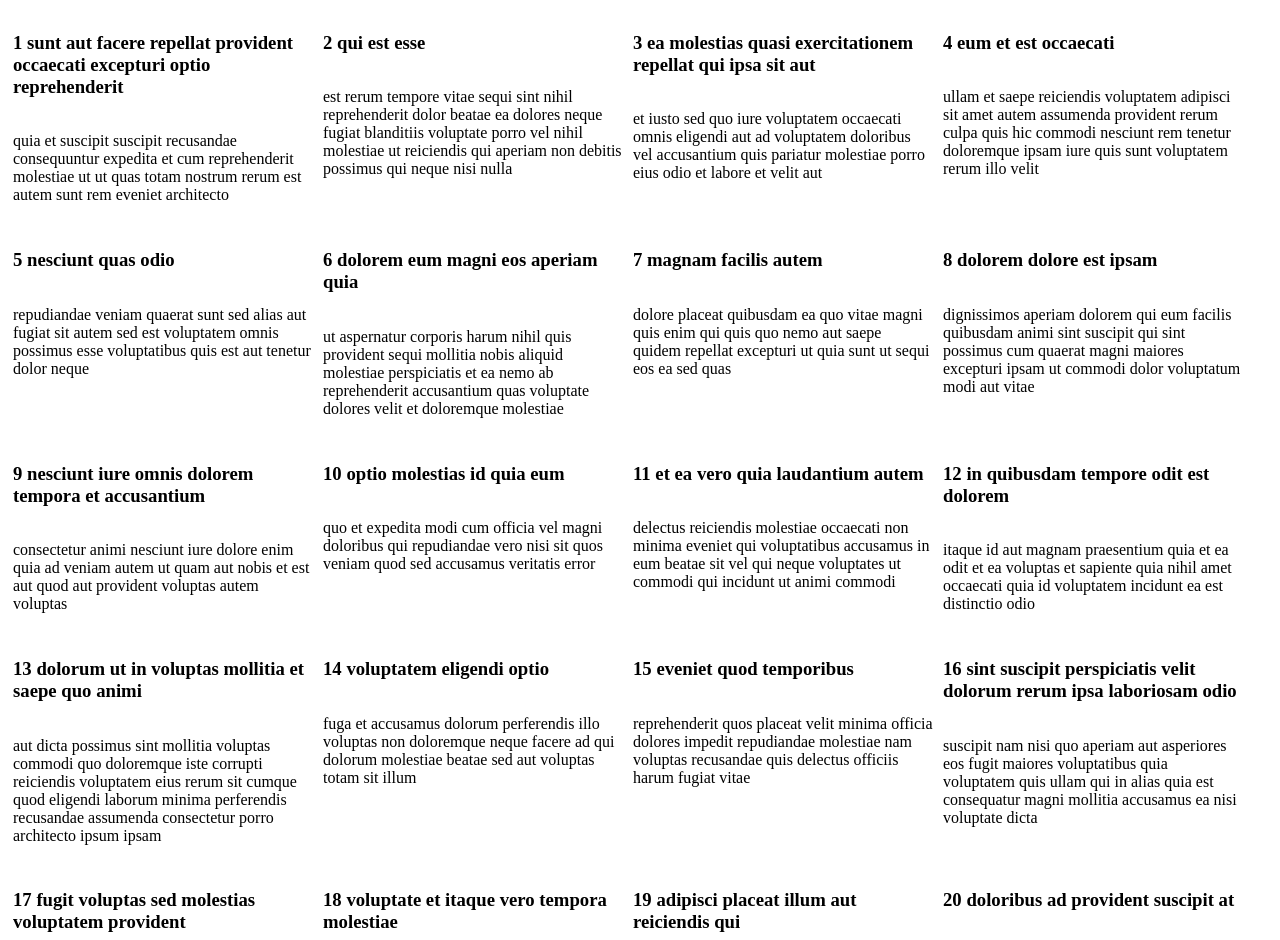
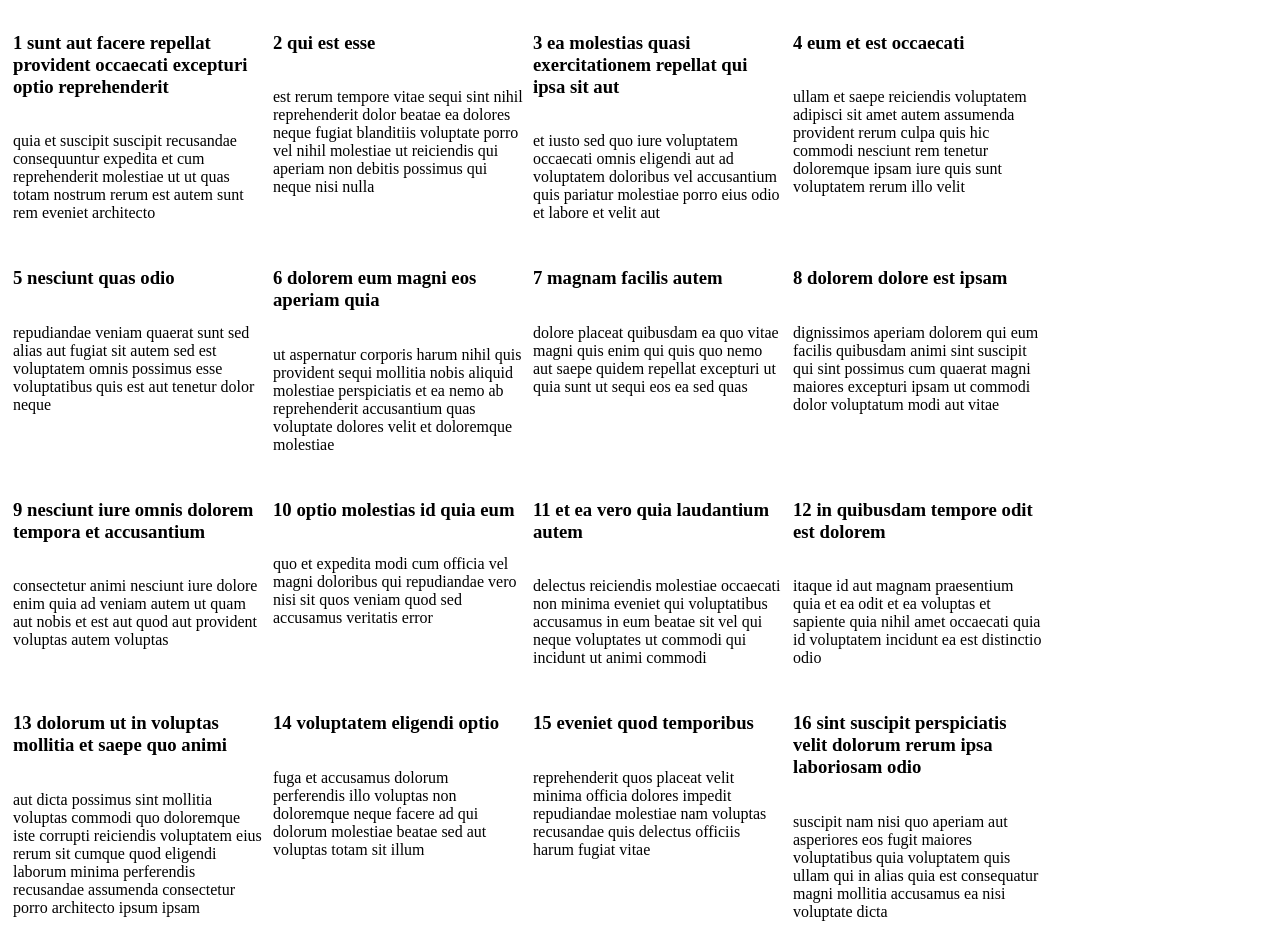
Before and after one commit to Volodia3101/homework2.1, a plain HTML site: page index.html in a window 1280 px wide. Shown: the top 940 px of the page. Drawn offline with Linux system fonts and the light colour scheme.

Commit message:
do max width

```diff
--- a/main.css
+++ b/main.css
@@ -1,6 +1,9 @@
+*{
+    max-width: 1366px;
+}
 .target{
     display: inline-flex;
-    width: 300px;
+    width: 250px;
     flex-wrap: wrap;
     margin: 5px;
 }
```
